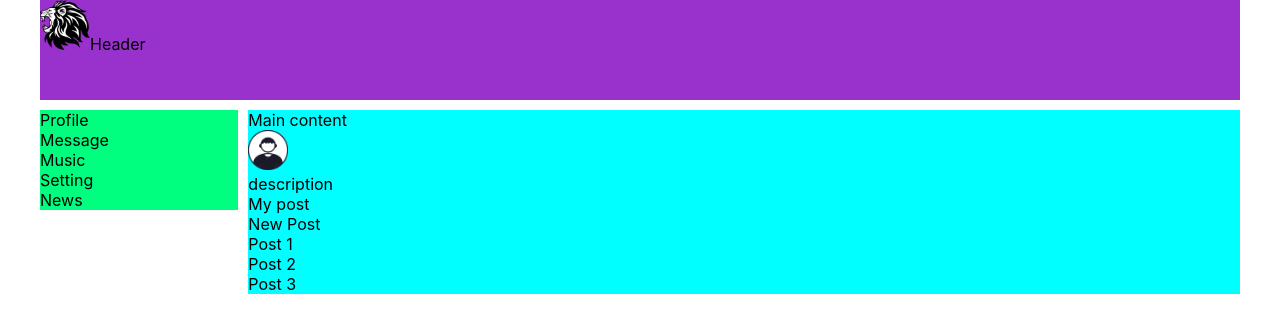
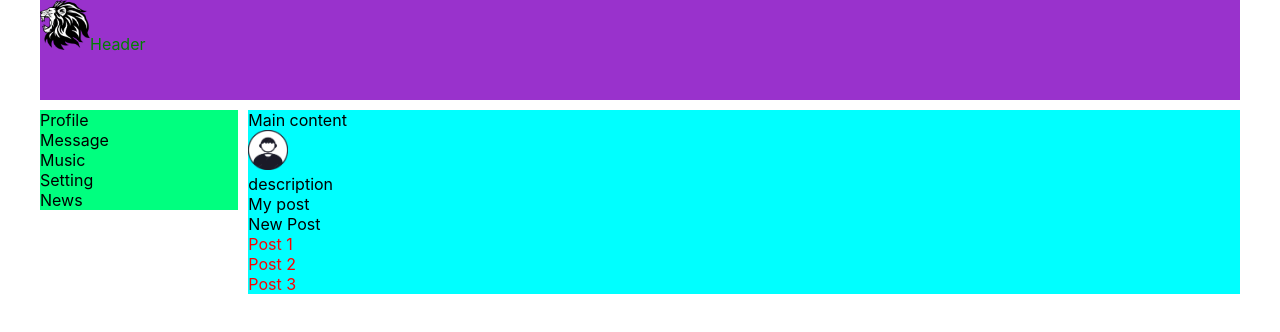
Before and after one commit to talerqa/peoplelink, a React (Create React App) app: page / in a window 1280 px wide. Shown: the top 332 px of the page. Built offline with nearby package versions, Linux system fonts and the light colour scheme.

Commit message:
feat: add css.module for components

```diff
--- a/src/App.css
+++ b/src/App.module.css
@@ -37,7 +37,7 @@
   }
 }
 
-.app-wrapper {
+.app_wrapper {
   display: grid;
   margin: 0 auto;
   width: 1200px;
--- a/src/App.tsx
+++ b/src/App.tsx
@@ -1,12 +1,12 @@
 import React from 'react';
-import './App.css';
+import style from './App.module.css';
 import Header from './components/Header';
 import Profile from './components/Profile';
 import Navbar from './components/Navbar';
 
 function App() {
   return (
-    <div className="app-wrapper">
+    <div className={style.app_wrapper}>
       <Header/>
       <Navbar/>
       <Profile/>
--- a/src/Header.css
+++ /dev/null
@@ -1,9 +0,0 @@
-.logo {
-  width: 50px;
-  height: 50px;
-}
-
-.Header {
-  background-color: darkorchid;
-  grid-area: header;
-}
--- /dev/null
+++ b/src/components/Header.module.css
@@ -0,0 +1,13 @@
+.Header {
+  background-color: darkorchid;
+  grid-area: header;
+}
+
+.logo {
+  width: 50px;
+  height: 50px;
+}
+
+.item {
+  color: green;
+}
--- a/src/components/Header.tsx
+++ b/src/components/Header.tsx
@@ -1,11 +1,11 @@
 import React from 'react';
 import logo from './../img/logo.png';
-import './../Header.css';
+import style from './Header.module.css'
 
 function Header() {
-  return <header className="Header">
-    <img src={logo} alt="" className="logo"/>
-    Header
+  return <header className={style.Header}>
+    <img className={style.logo} src={logo} alt="logo"/>
+    <span className={style.item} >Header</span>
   </header>
 }
 
--- a/src/components/Navbar.tsx
+++ b/src/components/Navbar.tsx
@@ -1,9 +1,9 @@
 import React from 'react';
-import './../Navbar.css';
+import style from './Navbar.module.css';
 
 function Navbar() {
   return (<div>
-    <nav className="Navbar">
+    <nav className={style.Navbar}>
       <div>
         Profile
       </div>
--- a/src/Profile.css
+++ b/src/components/Profile.module.css
@@ -1,4 +1,3 @@
-
 .Profile {
   background-color: aqua;
   grid-area: content;
@@ -8,3 +7,7 @@
   width: 40px;
   height: 40px;
 }
+
+.item {
+  color: red;
+}
--- a/src/components/Profile.tsx
+++ b/src/components/Profile.tsx
@@ -1,13 +1,13 @@
 import React from 'react';
 import avatar from '../img/avatar.png';
-import './../Profile.css';
+import style from './Profile.module.css'
 
 function Profile(props: any) {
   return (
-    <div className="Profile">
+    <div className={style.Profile}>
       Main content
       <div>
-        <img className="avatar" src={avatar} alt="avatar"/>
+        <img className={style.avatar} src={avatar} alt="avatar"/>
       </div>
       <div>
         description
@@ -17,17 +17,17 @@ function Profile(props: any) {
         <div>
           New Post
         </div>
-        <div>
-          <div>
+        <nav className={style.nav}>
+          <div className={style.item}>
             Post 1
           </div>
-          <div>
+          <div className={style.item}>
             Post 2
           </div>
-          <div>
+          <div className={style.item}>
             Post 3
           </div>
-        </div>
+        </nav>
       </div>
     </div>
   );
```
Also changed, not shown: src/components/Footer.tsx (deleted, +0 -11 lines), src/components/Navbar.module.css (renamed from src/Navbar.css).
